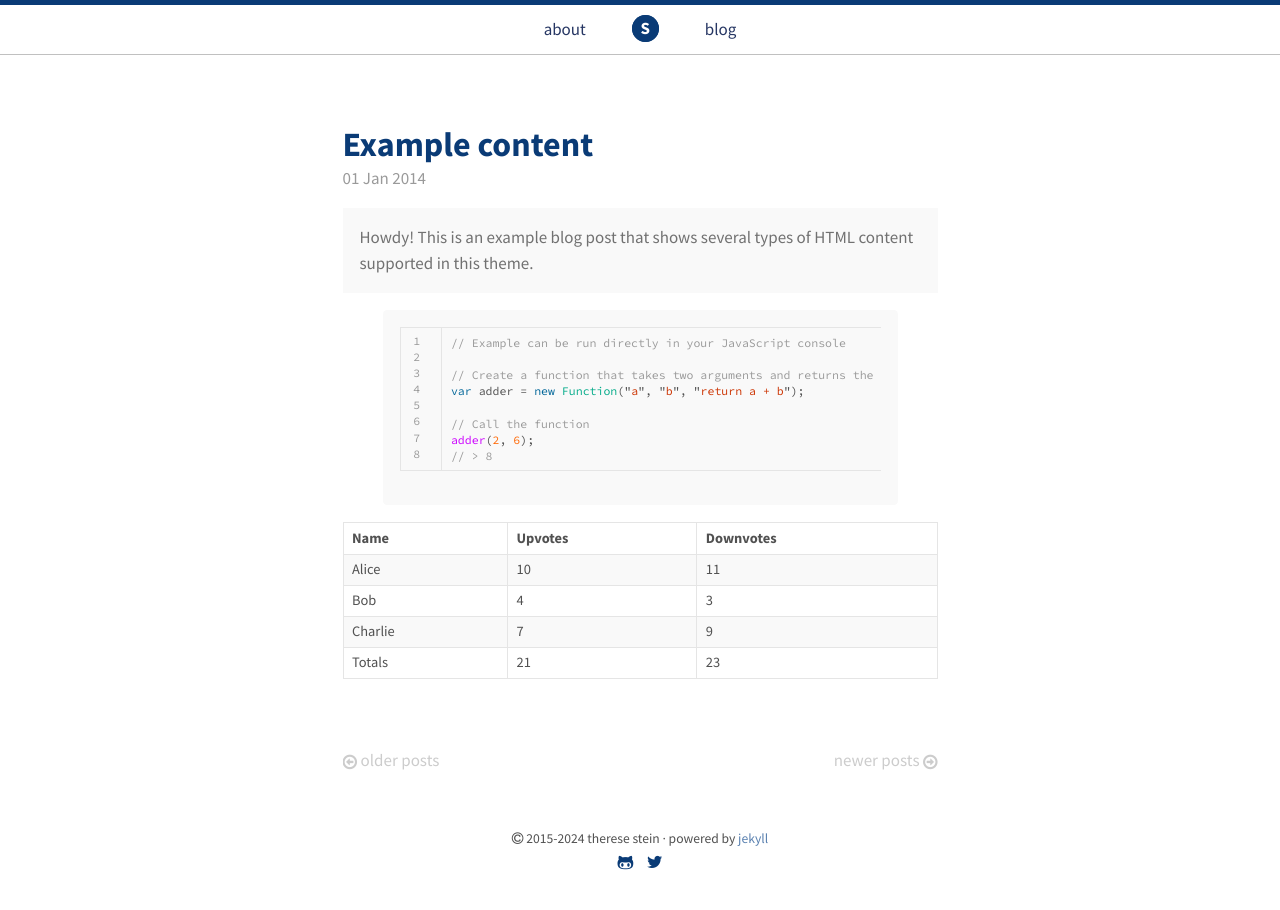
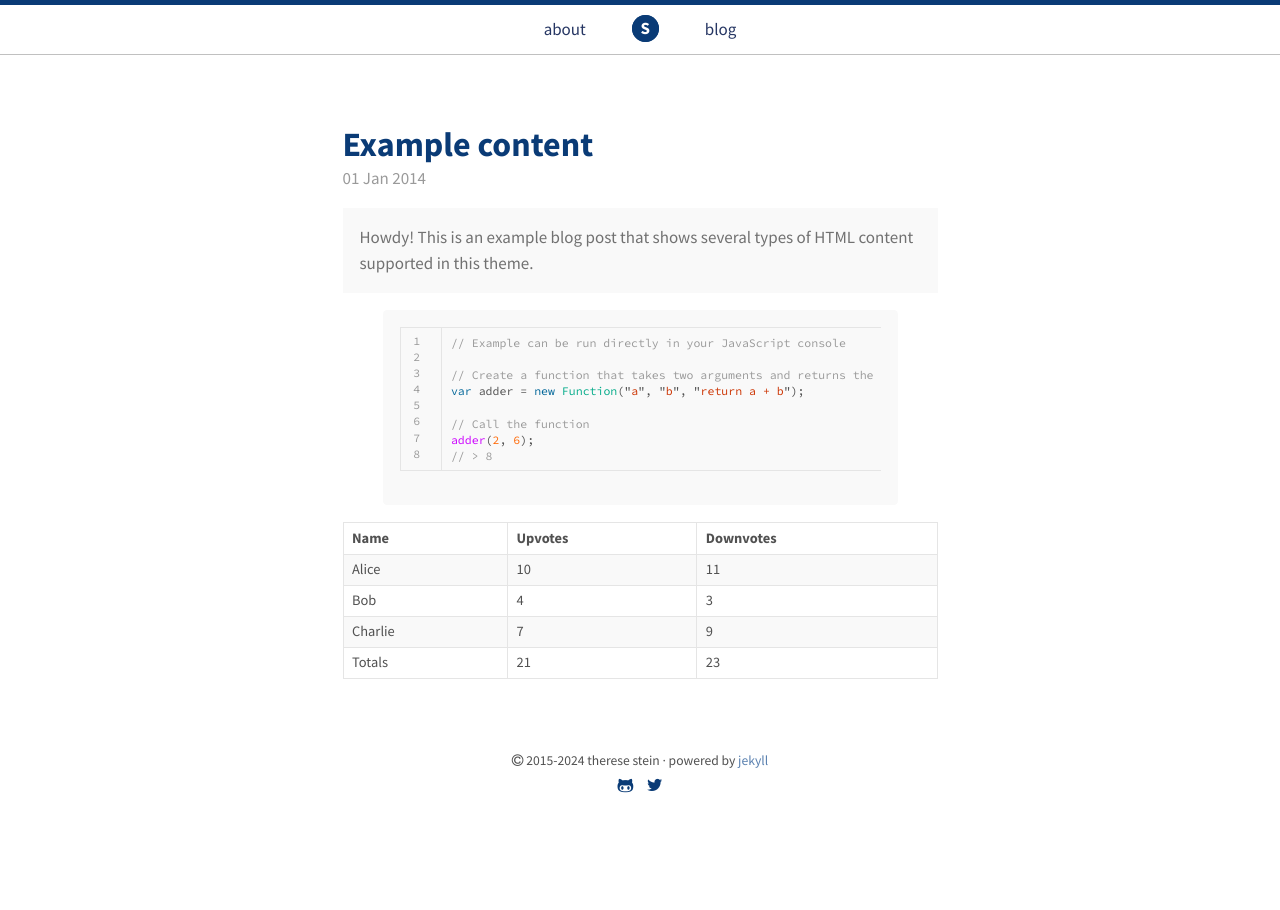
Before and after one commit to ThereseStein/ThereseStein.github.io, a Jekyll site: the page built from blog/index.html, in a window 1280 px wide. Built offline with Jekyll 4.4.1, drawn with Linux system fonts in a browser that asks for light colours; the list of posts is cut into pages by our own code.

Commit message:
Remove Older/Newer post buttom

```diff
--- a/blog/index.html
+++ b/blog/index.html
@@ -23,31 +23,3 @@ title: Blog
   </article>
   {% endfor %}
 </div>
-
-<div class="pagination">
-  {% if paginator.next_page %}
-    <a class="pagination-item" href="{{ paginator.next_page_path | prepend: site.baseurl }}">
-      <i class="fa fa-arrow-circle-o-left"></i>
-      <span class="pagination-text">older posts</span>
-    </a>
-  {% else %}
-    <span class="pagination-item">
-      <i class="fa fa-arrow-circle-o-left"></i>
-      <span class="pagination-text">older posts</span>
-    </span>
-  {% endif %}
-
-  <!-- <a class="pagination-item" href="#">archive</a> -->
-
-  {% if paginator.previous_page %}
-    <a class="pagination-item" href="{{ paginator.previous_page_path | prepend: site.baseurl }}">
-      <span class="pagination-text">newer posts</span>
-      <i class="fa fa-arrow-circle-o-right"></i>
-    </a>
-  {% else %}
-    <span class="pagination-item">
-      <span class="pagination-text">newer posts</span>
-      <i class="fa fa-arrow-circle-o-right"></i>
-    </span>
-  {% endif %}
-</div>
```
